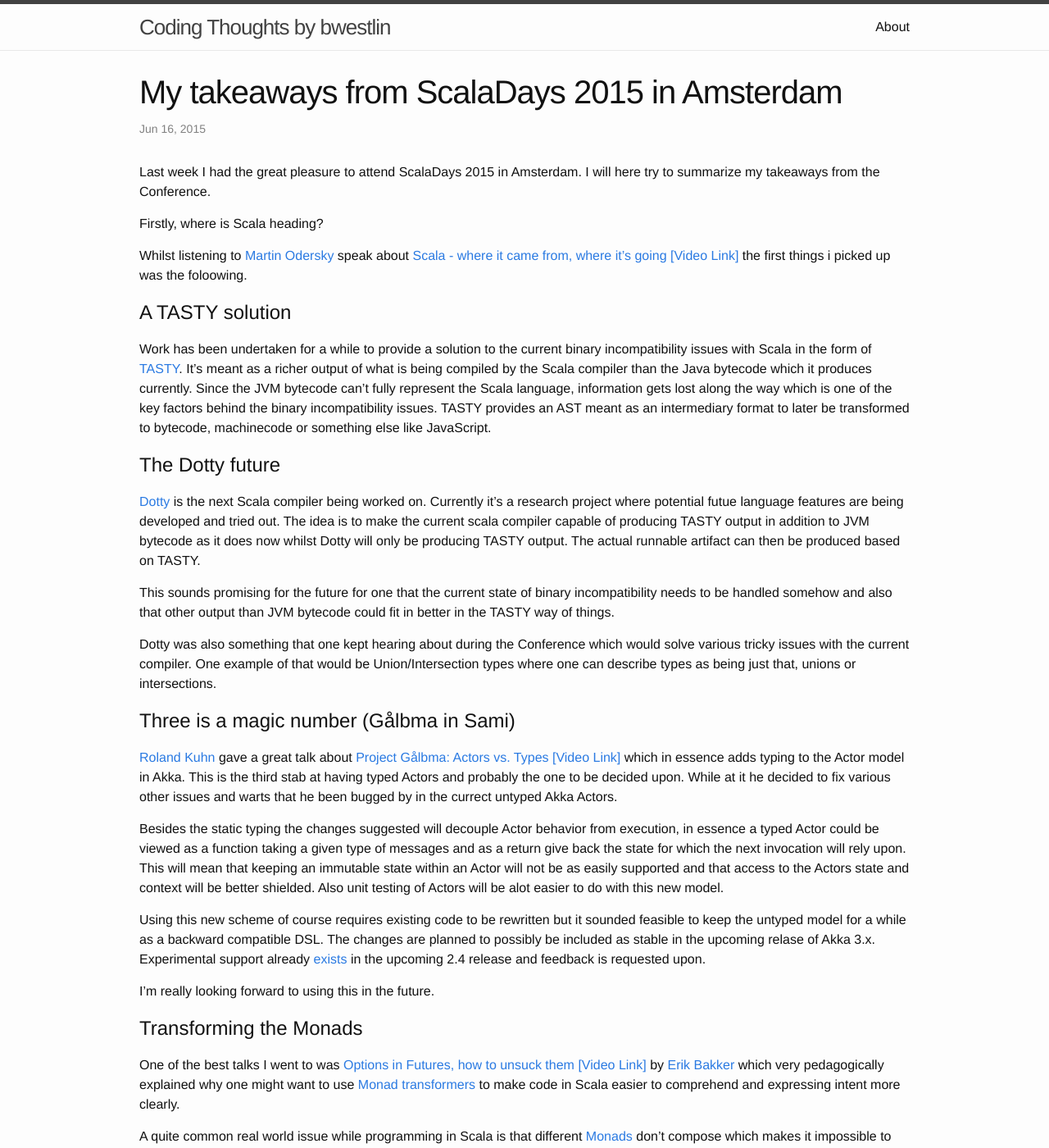
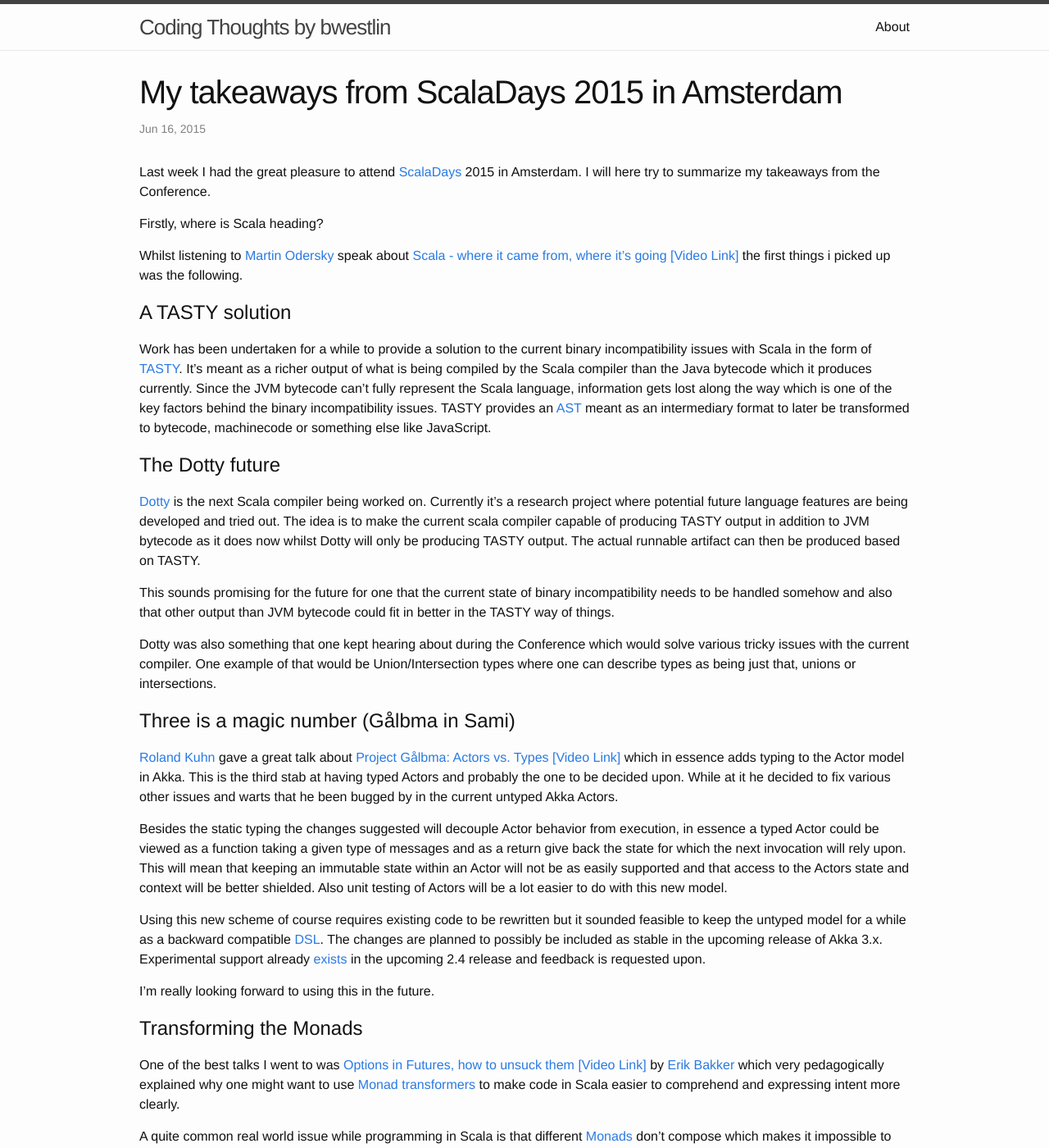
Before and after one commit to bwestlin/bwestlin.github.io, a Jekyll site: the page built from _posts/2015-06-16-scaladays-2015-amsterdam.md, in a window 1280 px wide and 1400 px high. Shown: the whole window at 82% size. Built offline with Jekyll 4.4.1, drawn with Linux system fonts in a browser that asks for light colours; Markdown is read by kramdown in place of the engine named in the settings; comment, search, counter and statistics services are not loaded; some of the changed text lies outside the part shown.

Commit message:
Some textual corrections

```diff
--- a/_posts/2015-06-16-scaladays-2015-amsterdam.md
+++ b/_posts/2015-06-16-scaladays-2015-amsterdam.md
@@ -12,7 +12,7 @@
 Whilst listening to [Martin Odersky](http://twitter.com/@odersky) speak about
 [Scala - where it came from, where it's going](http://event.scaladays.org/scaladays-amsterdam-2015#!#schedulePopupExtras-6883)
 [[Video Link]](https://www.parleys.com/tutorial/scala-where-came-from-where-its-going-1)
-the first things i picked up was the foloowing.
+the first things i picked up was the following.
 
 
 # A TASTY solution
@@ -20,13 +20,13 @@
 Work has been undertaken for a while to provide a solution to the current binary incompatibility issues with Scala in the form of [TASTY](http://drive.google.com/open?id=1h3KUMxsSSjyze05VecJGQ5H2yh7fNADtIf3chD3_wr0).
 It's meant as a richer output of what is being compiled by the Scala compiler than the Java bytecode which it produces currently. Since the JVM bytecode can't fully represent
 the Scala language, information gets lost along the way which is one of the key factors behind the binary incompatibility issues.
-TASTY provides an AST meant as an intermediary format to later be transformed to bytecode, machinecode or something else like JavaScript.
+TASTY provides an [AST](https://en.wikipedia.org/wiki/Abstract_syntax_tree) meant as an intermediary format to later be transformed to bytecode, machinecode or something else like JavaScript.
 
 
 # The Dotty future
 
 [Dotty](https://github.com/lampepfl/dotty) is the next Scala compiler being worked on.
-Currently it's a research project where potential futue language features are being developed and tried out.
+Currently it's a research project where potential future language features are being developed and tried out.
 The idea is to make the current scala compiler capable of producing TASTY output in addition to JVM bytecode as it does now whilst Dotty will only be producing TASTY output.
 The actual runnable artifact can then be produced based on TASTY.
 
@@ -42,16 +42,16 @@
 [Roland Kuhn](http://twitter.com/@rolandkuhn) gave a great talk about [Project Gålbma: Actors vs. Types ](http://event.scaladays.org/scaladays-amsterdam-2015#!#schedulePopupExtras-6886)
 [[Video Link]](https://www.parleys.com/tutorial/project-galbma-actors-vs-types)
 which in essence adds typing to the Actor model in Akka. This is the third stab at having typed Actors and probably the one to be
-decided upon. While at it he decided to fix various other issues and warts that he been bugged by in the currect untyped Akka Actors.
+decided upon. While at it he decided to fix various other issues and warts that he been bugged by in the current untyped Akka Actors.
 
 Besides the static typing the changes suggested will decouple Actor behavior from execution, in essence a typed Actor could be
 viewed as a function taking a given type of messages and as a return give back the state for which the next invocation will rely upon.
 This will mean that keeping an immutable state within an Actor will not be as easily supported and that access to the Actors state and
-context will be better shielded. Also unit testing of Actors will be alot easier to do with this new model.
+context will be better shielded. Also unit testing of Actors will be a lot easier to do with this new model.
 
 Using this new scheme of course requires existing code to be rewritten but it sounded feasible to keep the untyped model for a while
-as a backward compatible DSL.
-The changes are planned to possibly be included as stable in the upcoming relase of Akka 3.x.
+as a backward compatible [DSL](https://en.wikipedia.org/wiki/Domain-specific_language).
+The changes are planned to possibly be included as stable in the upcoming release of Akka 3.x.
 Experimental support already [exists](http://doc.akka.io/docs/akka/2.4-M1/scala/typed.html) in the upcoming 2.4 release and
 feedback is requested upon.
 
```
Also changed, not shown: other parts of _posts/2015-06-16-scaladays-2015-amsterdam.md (+8 -8 lines), _posts/2015-05-25-graphical-experiments-with-javascript-canvas.md (+1 -1 lines), _posts/2016-01-10-akka-actor-driven-ladybugs.md (+1 -1 lines).
